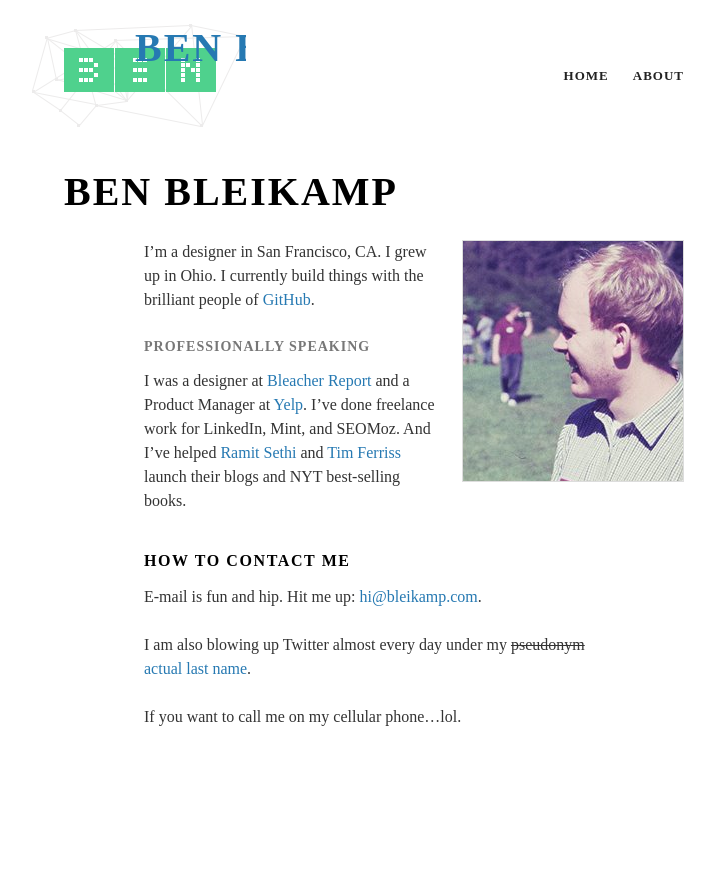
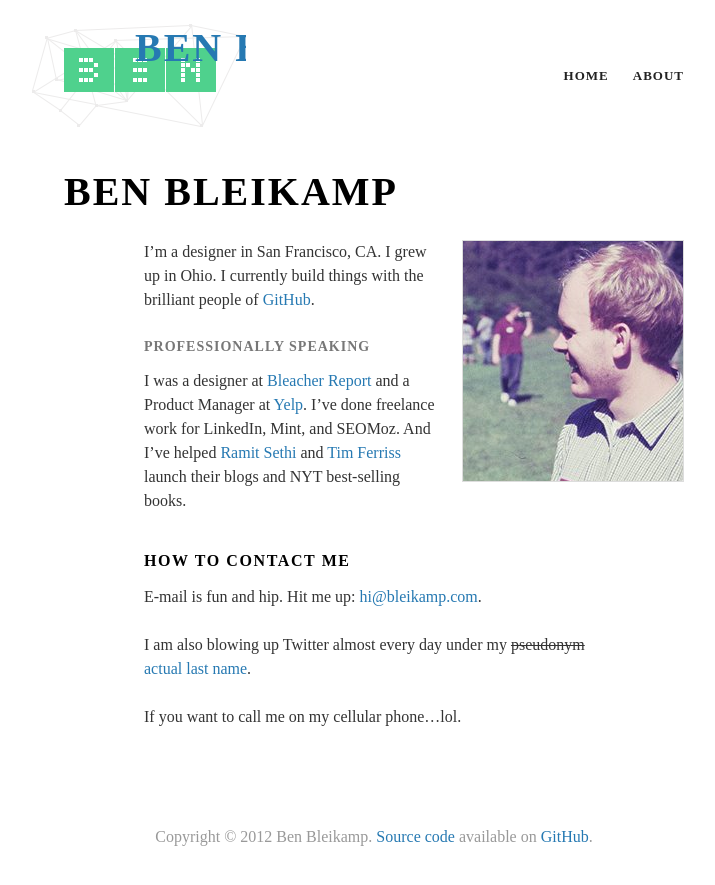
Before and after one commit to pengwynn/bleikamp.github.com, a Jekyll site: the page built from about.markdown, in a window 1280 px wide. Shown: the top 885 px of the page, without its empty margins (266-981 px from the left). Built offline with Jekyll 4.4.1, drawn with Linux system fonts in a browser that asks for light colours; Markdown is read by kramdown in place of the engine named in the settings; comment, search, counter and statistics services are not loaded.

Commit message:
Ad a footer

```diff
--- a/_includes/footer.html
+++ b/_includes/footer.html
@@ -1,4 +1,7 @@
   </div>
+<div id="footer">
+  <p>Copyright &copy; 2012 Ben Bleikamp. <a href="http://github.com/bleikamp/bleikamp.github.com">Source code</a> available on <a href="http://github.com">GitHub</a>.</p>
+</div>
 <script type="text/javascript">
   var _gauges = _gauges || [];
   (function() {
--- a/css/main.css
+++ b/css/main.css
@@ -114,6 +114,15 @@ nav a:hover {
   padding: 0 20px 0 0;
   color: #e0e0e0;
 }
+
+#footer {
+  text-align: center;
+  clear: both;
+  margin: 48px 0 48px 0;
+  padding: 48px 0 0 0;
+}
+
+#footer p { color: #999; }
 
 h1 {
   margin: 0 0 24px 0;
```
